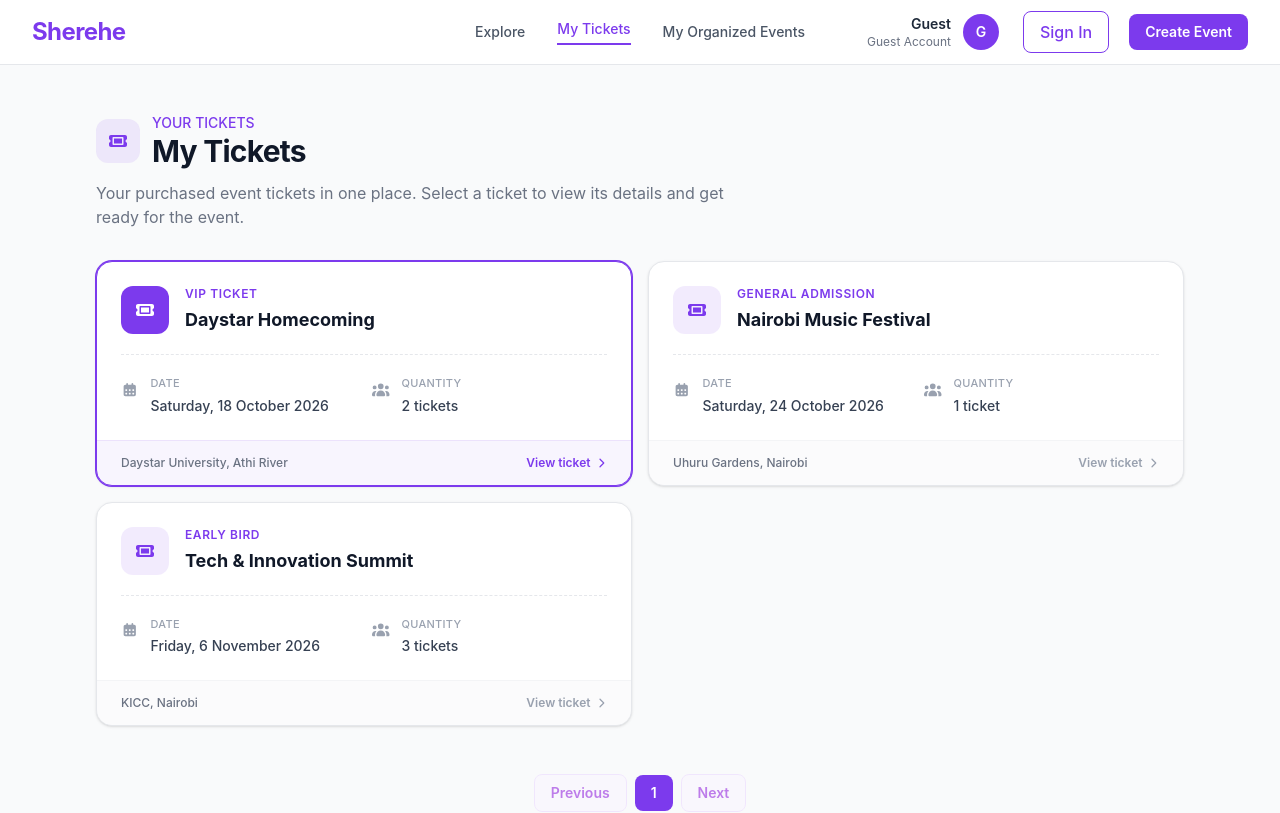
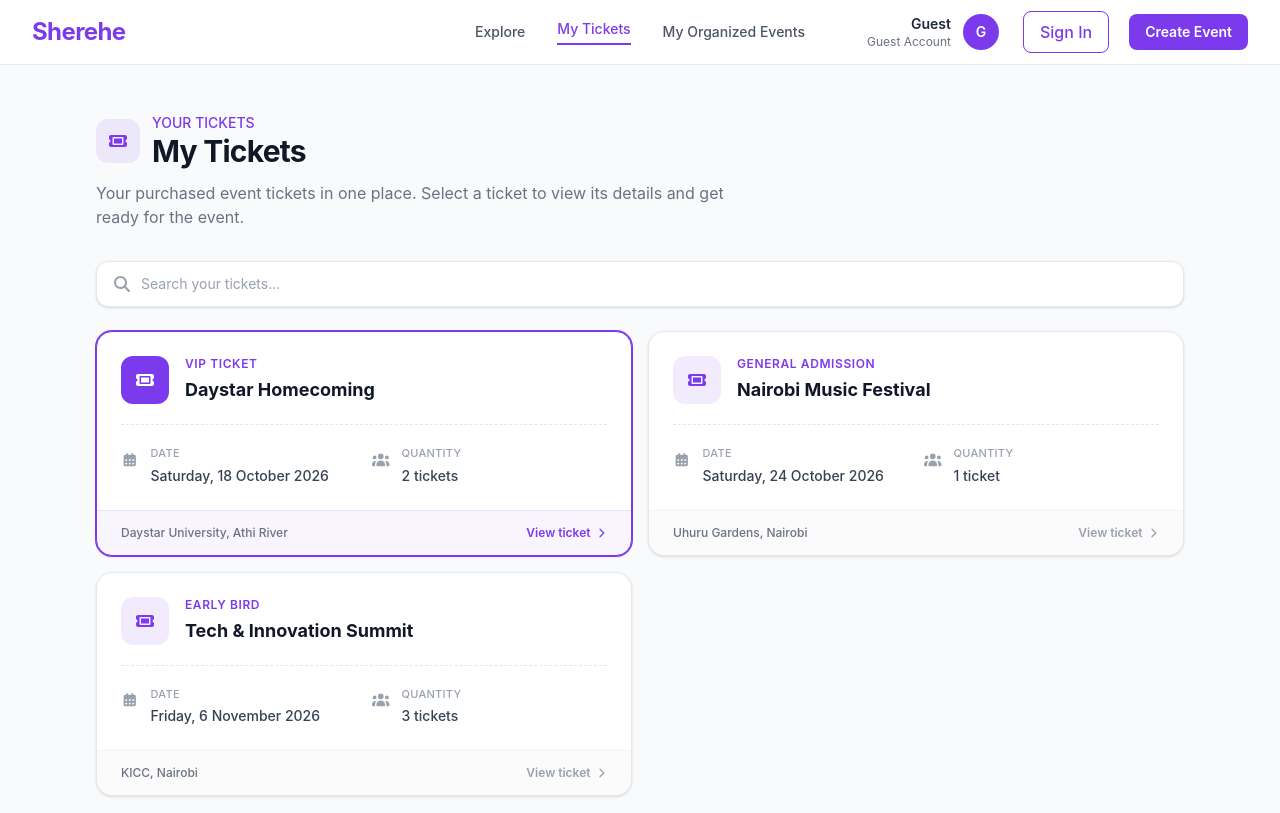
Before and after one commit to opencrafts-io/Sherehe-Web, a React (Vite) app: page /my-tickets in a window 1280 px wide. Shown: the top 813 px of the page. Built offline with nearby package versions, Linux system fonts and the light colour scheme; no server answers.

Commit message:
feat: Added a search bar for searching tickets in my tickets page

```diff
--- a/src/pages/MyTickets/myTickets.tsx
+++ b/src/pages/MyTickets/myTickets.tsx
@@ -4,6 +4,7 @@ import {
     faChevronRight,
     faTicket,
     faUsers,
+    faSearch,
 } from "@fortawesome/free-solid-svg-icons";
 import { FontAwesomeIcon } from "@fortawesome/react-fontawesome";
 import type { PaginationButtonsProps } from "../../components/ui/paginationButtons";
@@ -51,6 +52,8 @@ function MyTickets() {
         tickets[0]?.id ?? null
     );
 
+    const [searchQuery, setSearchQuery] = useState("");
+
     //hardcoded for now
     const paginationButtonsProps: PaginationButtonsProps = {
         handlePrevious: () => { },
@@ -86,6 +89,24 @@ function MyTickets() {
                         Your purchased event tickets in one place. Select a
                         ticket to view its details and get ready for the event.
                     </p>
+                </div>
+
+                {/* Search */}
+                <div className="mb-6">
+                    <div className="relative">
+                        <FontAwesomeIcon
+                            icon={faSearch}
+                            className="absolute left-4 top-1/2 -translate-y-1/2 text-gray-400"
+                        />
+
+                        <input
+                            type="text"
+                            value={searchQuery}
+                            onChange={(e) => setSearchQuery(e.target.value)}
+                            placeholder="Search your tickets..."
+                            className="w-full rounded-xl border border-gray-200 bg-white py-3 pl-11 pr-4 text-sm text-gray-900 shadow-sm outline-none transition placeholder:text-gray-400 focus:border-primary focus:ring-2 focus:ring-primary/10"
+                        />
+                    </div>
                 </div>
 
                 {/* Tickets */}
```
